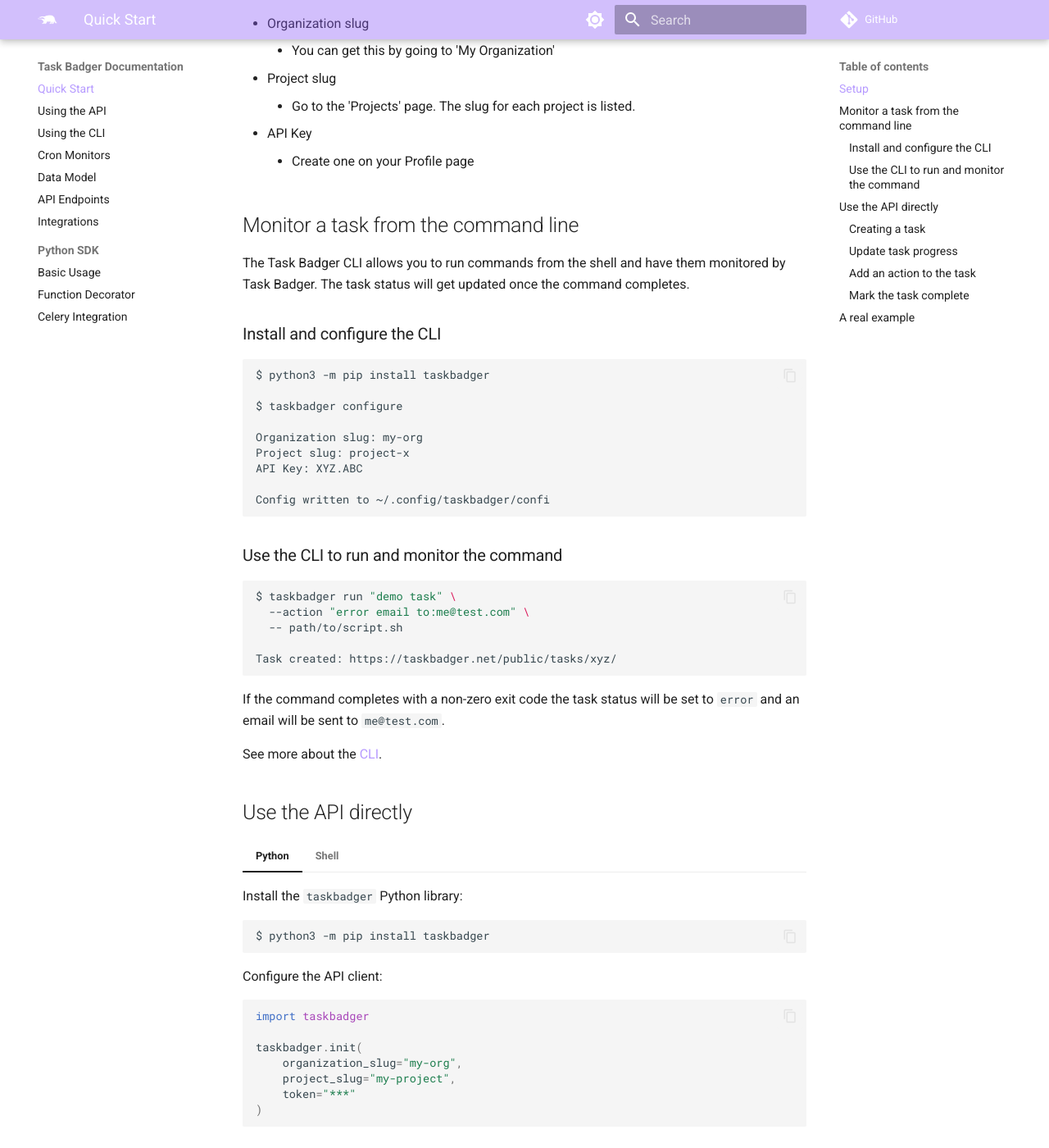
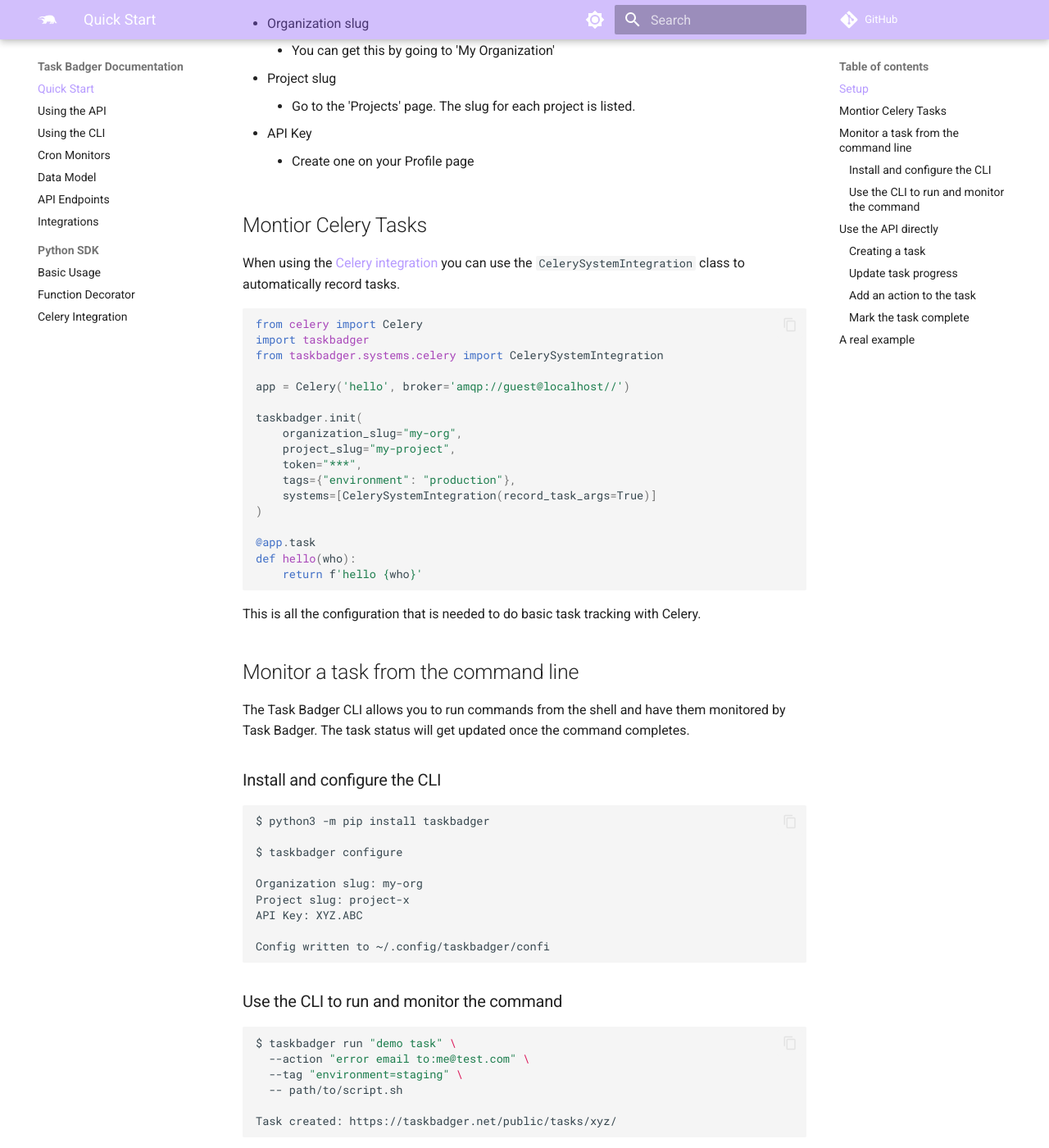
Before and after one commit to taskbadger/taskbadger-docs, an MkDocs documentation site: the page built from docs/index.md, in a window 1280 px wide and 1400 px high, scrolled down 322 px. Shown: the whole window at 82% size. Built offline with MkDocs 1.6.1 and Material for MkDocs 9.7.7, drawn with Linux system fonts in a browser that asks for light colours; comment, search, counter and statistics services are not loaded; some of the changed text lies outside the part shown.

Commit message:
update getting started and celery docs

````diff
--- a/docs/index.md
+++ b/docs/index.md
@@ -16,6 +16,32 @@
 * API Key
     * Create one on your Profile page
 
+
+## Montior Celery Tasks
+
+When using the [Celery integration](python-celery.md) you can use the `CelerySystemIntegration` class to automatically record tasks.
+
+```python
+from celery import Celery
+import taskbadger
+from taskbadger.systems.celery import CelerySystemIntegration
+
+app = Celery('hello', broker='amqp://guest@localhost//')
+
+taskbadger.init(
+    organization_slug="my-org",
+    project_slug="my-project",
+    token="***",
+    tags={"environment": "production"},
+    systems=[CelerySystemIntegration(record_task_args=True)]
+)
+
+@app.task
+def hello(who):
+    return f'hello {who}'
+```
+
+This is all the configuration that is needed to do basic task tracking with Celery.
 
 ## Monitor a task from the command line
 
@@ -41,6 +67,7 @@
 ```shell
 $ taskbadger run "demo task" \
   --action "error email to:me@test.com" \
+  --tag "environment=staging" \
   -- path/to/script.sh
 
 Task created: https://taskbadger.net/public/tasks/xyz/
@@ -52,8 +79,6 @@
 See more about the [CLI](cli.md).
 
 ## Use the API directly
-
-
 
 === "Python"
 
@@ -71,7 +96,8 @@
     taskbadger.init(
         organization_slug="my-org",
         project_slug="my-project",
-        token="***"
+        token="***",
+        tags={"environment": "production"},
     )
     ```
 
@@ -93,7 +119,7 @@
 === "Python"
 
     ```python
-    > task = Task.create("task name", stale_timeout=10)
+    > task = Task.create("task name", stale_timeout=10, tags={"environment": "staging"})
     > task.id
     "128aoa98e0fiq238"
     ```
@@ -104,7 +130,7 @@
     $ curl -X POST "https://taskbadger.net/api/${ORG}/${PROJECT}/tasks/" \
       -H "Authorization: Bearer ${API_KEY}" \
       -H "Content-Type: application/json" \
-      -d '{"name": "demo task", "stale_timeout": 10}'
+      -d '{"name": "demo task", "stale_timeout": 10, "tags": {"environment": "staging"}}'
     ```
 
     The response will include the task ID which is needed for updating the task.
@@ -127,7 +153,8 @@
       "created": "2022-09-22T06:53:40.683555Z",
       "updated": "2022-09-22T06:53:40.683555Z"
       "url": "https://taskbadger.net/a/{example_org/tasks/{task_id}/",
-      "public_url": "https://taskbadger.net/public/tasks/{task_id}/"
+      "public_url": "https://taskbadger.net/public/tasks/{task_id}/",
+      "tags": {"environment": "staging"}
     }
     ```
 
````
Also changed, not shown: docs/python-celery.md (+2 -1 lines).
